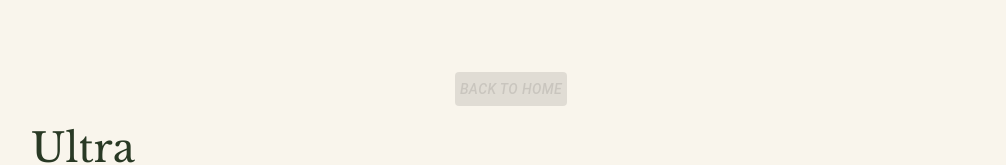
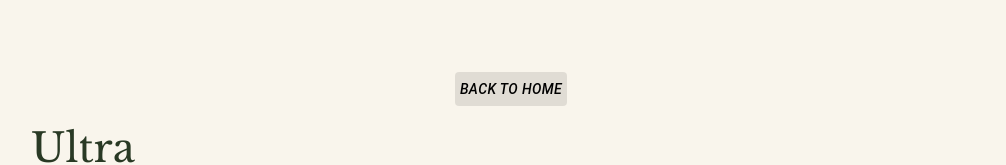
Before and after one commit to alexchanocua/portfolio, a React (Create React App) app: page /ultra in a window 1280 px wide. Shown: the top 165 px of the page, without its empty margins (129-1135 px from the left). Built offline with nearby package versions, Linux system fonts and the light colour scheme.

Commit message:
changed backToHome CSS

```diff
--- a/src/components/mobileUI/mobileUI.css
+++ b/src/components/mobileUI/mobileUI.css
@@ -12,11 +12,12 @@
     align-items: center;
 }
 
-#backToHome {
-    color: rgba(0,0,0,0.1);
+.backToHome.MuiButton-root {
+    color: black;
     padding: 0.3rem;
     margin: 0.5rem;
     font-style: italic;
+    background-color: rgba(0,0,0,0.1);
 }
 
 #backToHome:hover {
--- a/src/components/mobileUI/mobileUI.jsx
+++ b/src/components/mobileUI/mobileUI.jsx
@@ -33,7 +33,7 @@ const mobileUI = () => {
         <section className='project'>
 
             <div className="header">
-                <Link to="/portfolio"><Button id='backToHome'>Back to Home</Button></Link>
+                <Link to="/portfolio"><Button className='backToHome'>Back to Home</Button></Link>
             </div>
 
             <div className="container project__container">
--- a/src/components/ultra/ultra.css
+++ b/src/components/ultra/ultra.css
@@ -12,17 +12,14 @@
     align-items: center;
 }
 
-#backToHome {
-    color: var(--color-bg-3);
+.backToHome.MuiButton-root {
+    color: black;
     padding: 0.3rem;
     margin: 0.5rem;
     font-style: italic;
     background-color: rgba(0,0,0,0.1);
 }
 
-#backToHome:hover {
-
-}
 
 .project__container {
     display: flex;
--- a/src/components/ultra/ultra.jsx
+++ b/src/components/ultra/ultra.jsx
@@ -32,7 +32,7 @@ const ultra = () => {
         <section className='project'>
 
             <div className="header">
-                <Link to="/portfolio"><Button id='backToHome'>Back to Home</Button></Link>
+                <Link to="/portfolio"><Button className='backToHome'>Back to Home</Button></Link>
             </div>
 
             <div className="container project__container">
```
